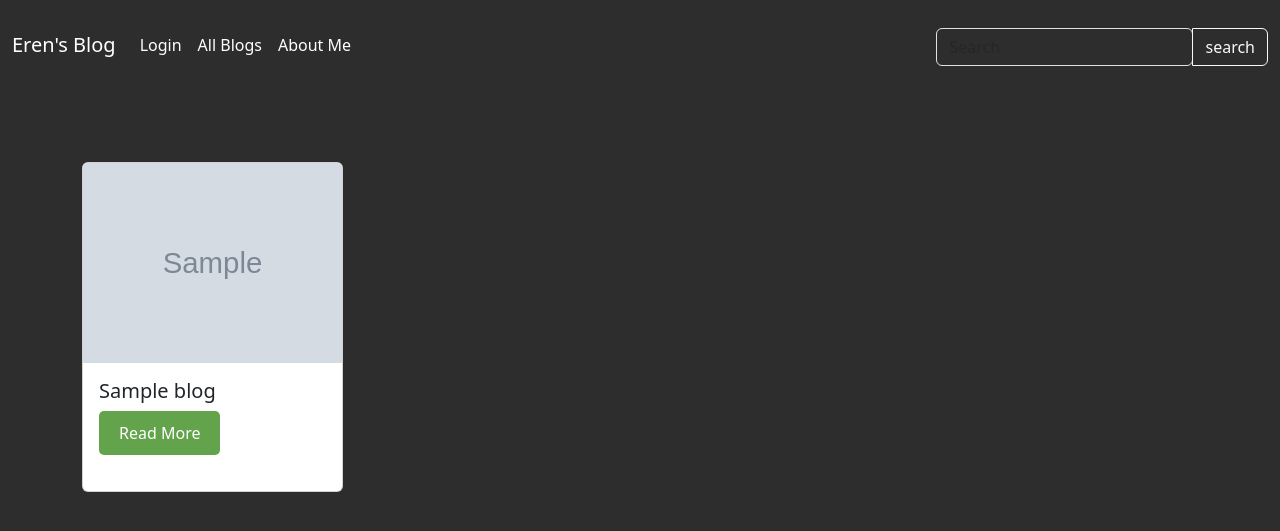
After one commit to eygul/erensblog, a Django app: template blog/templates/blog/search.html in a window 1280 px wide. The commit adds this page. Shown: the top 531 px of the page. Run offline with Django 5.2, Linux system fonts and the light colour scheme; the template is opened without the code that fills it: most values are stand-ins (such as "Sample title", 1, 10 or a date in 2020); grey boxes marked "Sample" are stand-in pictures; data that the repository does not hold is empty; some libraries are stand-ins or nearby versions.

Commit message:
Add search functionalities and fix listing order

```diff
--- /dev/null
+++ b/blog/templates/blog/search.html
@@ -0,0 +1,80 @@
+{% extends 'main.html' %}
+
+{% block title %}
+Home
+{% endblock title %}
+
+{% block content %}
+
+<style>
+   .toggle-button {
+    background-color: #62A34B;
+    color: #ffffff;
+    border: none;
+    padding: 10px 20px;
+    border-radius: 5px;
+    cursor: pointer;
+    font-size: 1rem;
+    transition: background-color 0.3s ease;
+}
+
+.toggle-button:hover {
+    background-color: #4A7F37;
+}
+    .home-container{
+        display: grid;
+        grid-template-columns: repeat(auto-fit, minmax(250px, 1fr));
+    }
+    #bloglist_component{
+        margin-top: 20px;
+    }
+    #blogs_component{
+        margin-top: 20px;
+    }
+    .card {
+      margin-bottom: 20px;
+      transition: transform 0.3s ease-in-out;
+      display: flex;
+      flex-direction: column;
+      height: 100%; /* Ensure the card takes up full height */
+      max-height: 330px; /* Set a maximum height for the card */
+
+    }
+    .card-img-top {
+    width: 100%;
+    height: 200px; /* Set a fixed height for the card images */
+    object-fit: cover; /* Ensure the images cover the entire space without distortion */
+  }
+    .card:hover {
+      transform: scale(1.05); /* Enlarge the card by 5% on hover */
+    }
+    .card-body {
+        flex-grow: 1; /* Allow the card body to take up remaining space */
+    }
+    .btn-read-more {
+        position: absolute;
+        bottom: 10px; /* Adjust as needed */
+        left: 50%; /* Center the button horizontally */
+        transform: translateX(-50%);
+    }
+</style>
+<div class="container mt-4">
+  <div class="row">
+    {% for blog in object_list %}
+    <div class="col-md-3">
+      <div class="card my-5">
+        <img src="{{blog.thumbnail.url}}" class="card-img-top" alt="...">
+        <div class="card-body">
+          <h5 class="card-title">{{blog.title}}</h5>
+          <a href="{% url 'blog' blog.id %}" class="btn toggle-button">Read More</a>
+        </div>
+      </div>
+    </div>
+    {% endfor %}
+  </div>
+
+
+
+</div>
+
+{% endblock content %}
--- a/blog/urls.py
+++ b/blog/urls.py
@@ -1,6 +1,6 @@
 from django.urls import path
 from . import views
-from .views import AddBlog, UpdateBlog
+from .views import AddBlog, UpdateBlog, SearchResultsView
 
 urlpatterns = [
     path('', views.home, name="home"),
@@ -10,5 +10,5 @@ urlpatterns = [
     path('addblog/', AddBlog.as_view(), name='addblog'),
     path('deleteblog/<int:blog_id>/', views.deleteBlog, name="delete-blog"),
     path('updateblog/<int:blog_id>/', UpdateBlog.as_view(), name='updateblog'),
-
+    path('search/', SearchResultsView.as_view(), name='search'),
 ]
--- a/templates/main.html
+++ b/templates/main.html
@@ -93,10 +93,10 @@ a:hover{
                     <a href="http://www.erenyilmazgul.com/" class="nav-item nav-link active">About Me</a>
                 </div>
                 <div class="navbar-nav ms-auto">
-                    <form method="POST" action="{% url 'home' %}" class="header__search">
+                    <form method="GET" action="{% url 'search' %}" class="header__search">
                         <div class="input-group" id="navsearch">
                             <input name='q' type="search" class="form-control rounded" placeholder="Search" aria-label="Search" aria-describedby="search-addon" />
-                            <button type="button" class="btn btn-outline-light" data-mdb-ripple-init>search</button>
+                            <button type="submit" class="btn btn-outline-light" data-mdb-ripple-init>search</button>
                           </div>
                       </form>
                 </div>
```
Also changed, not shown: blog/views.py (+14 -3 lines), static/uploads/eren.jpg (added), static/uploads/eren_4wJMzKp.jpg (added), static/uploads/eren_CKeD3kT.jpg (added), static/uploads/eren_PD6XB86.jpg (added).
